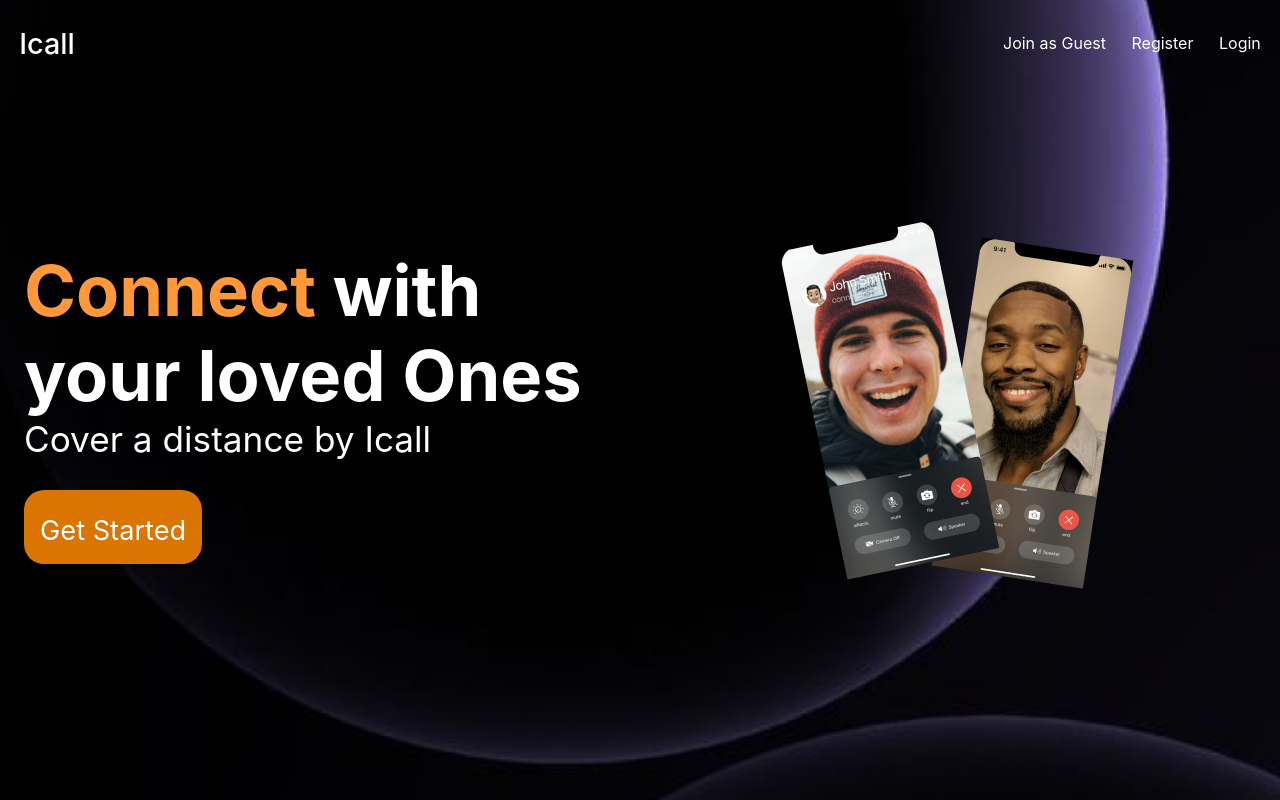
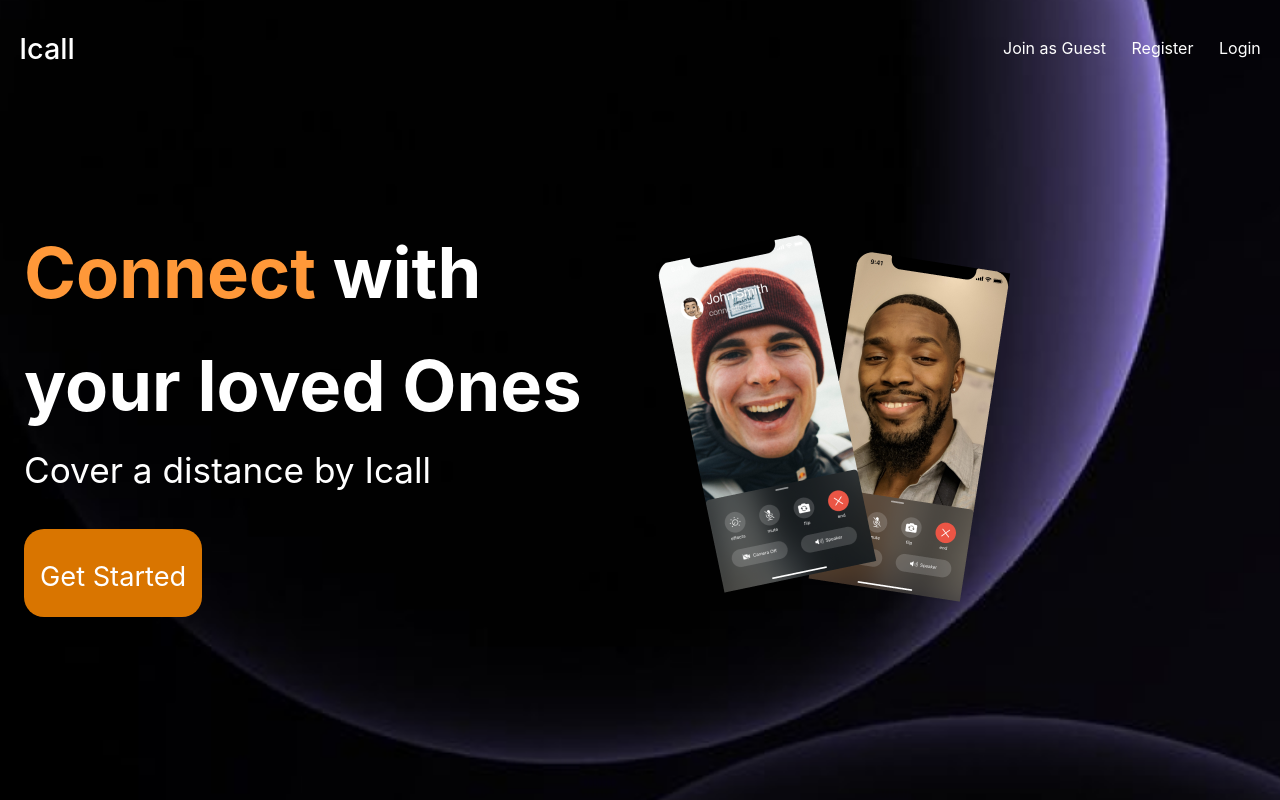
Before and after one commit to Sibjena/video-chat, a React (Create React App) app in the folder frontend/: page / in a window 1280 px wide. Built offline with nearby package versions, Linux system fonts and the light colour scheme.

Commit message:
Update index.css

```diff
--- a/frontend/src/index.css
+++ b/frontend/src/index.css
@@ -4,6 +4,7 @@
   box-sizing: border-box;
 }
 
+/* Base Body Style */
 body {
   margin: 0;
   font-family: -apple-system, BlinkMacSystemFont, 'Segoe UI', 'Roboto', 'Oxygen',
@@ -11,9 +12,47 @@ body {
     sans-serif;
   -webkit-font-smoothing: antialiased;
   -moz-osx-font-smoothing: grayscale;
+  line-height: 1.6;
+  font-size: 16px;
+  background-color: #fff;
+  color: #222;
 }
 
-code {
-  font-family: source-code-pro, Menlo, Monaco, Consolas, 'Courier New',
-    monospace;
+
+/* Media Query Helper */
+img {
+  max-width: 100%;
+  height: auto;
+  display: block;
 }
+
+/* Container helper class */
+.container {
+  width: 100%;
+  max-width: 1280px;
+  margin-inline: auto;
+  padding-inline: 1rem;
+}
+
+/* Responsive Flex Utilities */
+.flex {
+  display: flex;
+  flex-wrap: wrap;
+  gap: 1rem;
+}
+
+.center {
+  display: flex;
+  justify-content: center;
+  align-items: center;
+}
+
+/* Responsive Utility Classes (Optional) */
+.hidden-mobile {
+  display: block;
+}
+@media (max-width: 768px) {
+  .hidden-mobile {
+    display: none;
+  }
+}
```
